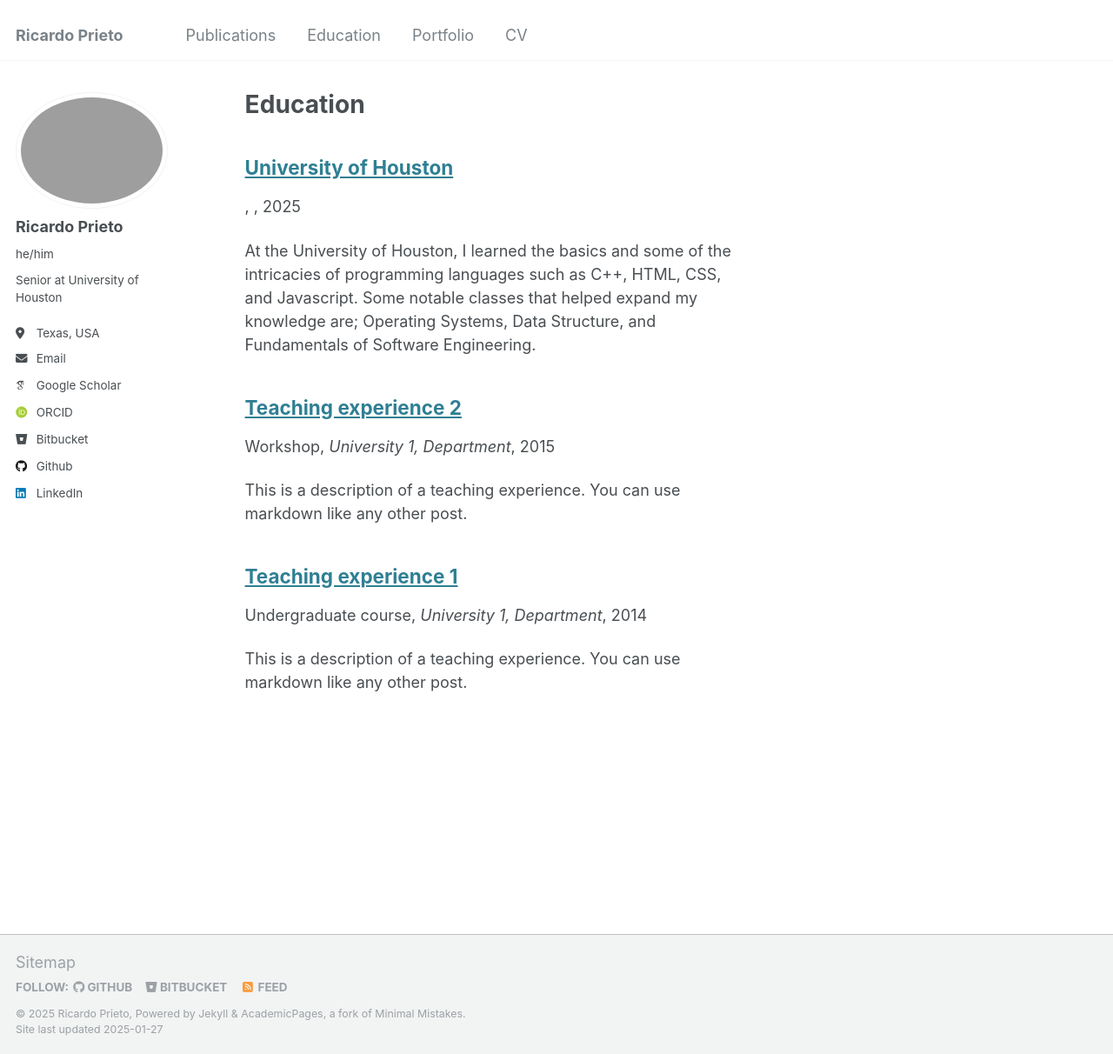
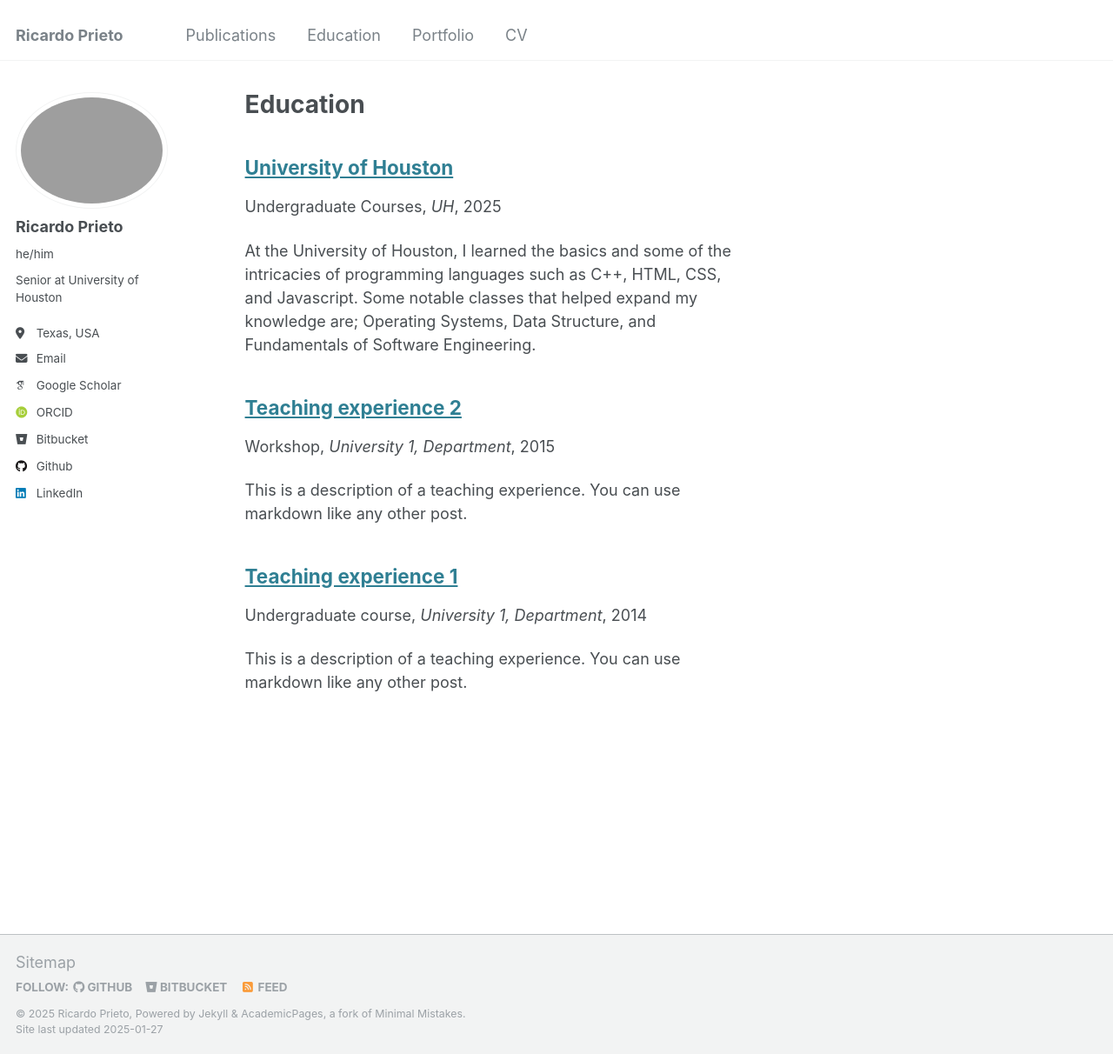
Before and after one commit to ricarpr/ricarpr.github.io, a Jekyll site: the page built from _pages/teaching.html, in a window 1280 px wide and 1212 px high. Shown: the whole window at 87% size. Built offline with Jekyll 4.4.1, drawn with Linux system fonts in a browser that asks for light colours; some web fonts are replaced.

Commit message:
Update education.md

```diff
--- a/_teaching/education.md
+++ b/_teaching/education.md
@@ -2,8 +2,8 @@
 collection: teaching
 title: "University of Houston"
 redirect_to: "https://www.uh.edu/nsm/computer-science/"
-venue:
-type:
+venue: "UH"
+type: "Undergraduate Courses"
 date: 2025-01-26
 ---
 
```
